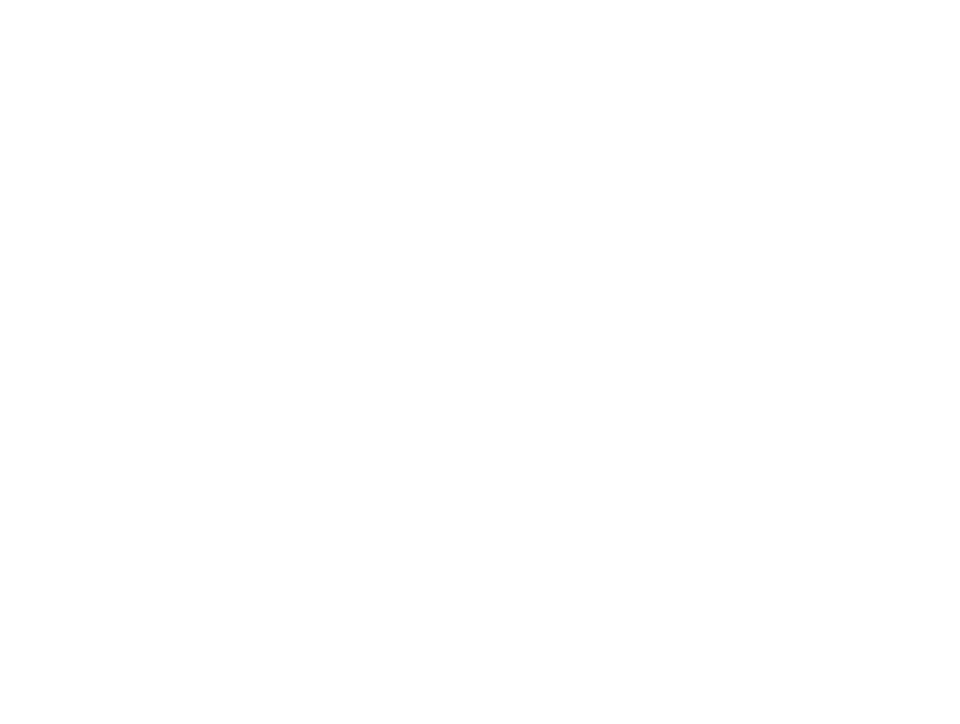
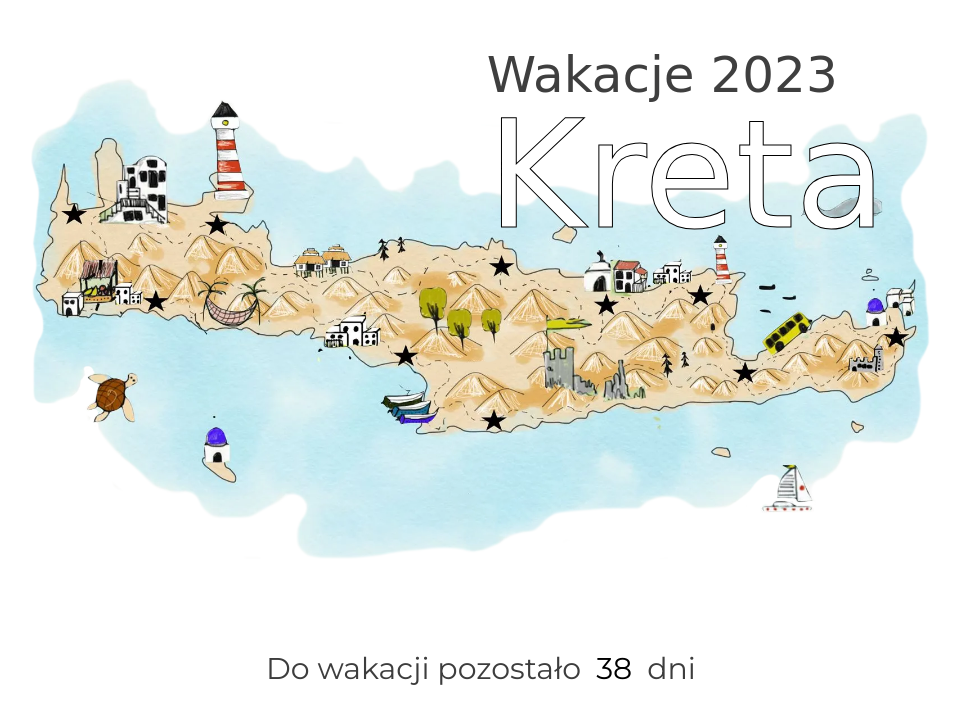
Before and after one commit to Marcinn88/Holiday, a website built with Parcel: page src/index.html in a window 1280 px wide. Shown: the whole page, without its empty margins (159-1119 px from the left). Built offline with nearby package versions, Linux system fonts and the light colour scheme; a web font is replaced by a local one.

Commit message:
holiday fun

```diff
--- a/src/index.html
+++ b/src/index.html
@@ -6,8 +6,23 @@
     <meta name="viewport" content="width=device-width, initial-scale=1.0">
     <title>Holiday 2023</title>
     <link rel="stylesheet" href="style.css">
+    <link rel="preconnect" href="https://fonts.googleapis.com">
+    <link rel="preconnect" href="https://fonts.gstatic.com" crossorigin>
+    <link href="https://fonts.googleapis.com/css2?family=Annie+Use+Your+Telescope&family=Mansalva&family=Montserrat&display=swap" rel="stylesheet">
 </head>
 <body>
-
+    <div class="wrapper">
+    <header class="header">
+        <div class="header__title">
+            <p class="header__title--sub">Wakacje 2023</p>
+            <p class="header__title--main">Kreta</p>
+        </div>
+    </header>
+    <section class="timer__wrapper">
+        <p class="timer__description">Do wakacji pozostało</p>
+        <p class="timer__value">38</p>
+        <p class="timer__description">dni</p>
+    </section>
+</div>
 </body>
 </html>
--- a/src/style.css
+++ b/src/style.css
@@ -0,0 +1,55 @@
+.wrapper{
+    max-width: 80%;
+    margin-left: auto;
+    margin-right: auto;
+}
+.header{
+    position: relative;
+    background-image: url(./images/Crete-Map.png);
+    background-repeat: no-repeat;
+    background-position:center;
+    background-size:contain;
+    max-width: 1250px;
+    height: 600px;
+    margin-top: 20px;
+    margin-left: auto;
+    margin-right: auto;
+    background-color: rgb(255, 255, 255);
+}
+
+.header__title{
+    position: absolute;
+    top: 30px;
+    right: 100px;
+}
+.header__title--sub{
+    font-family: 'Annie Use Your Telescope', cursive;
+    font-size: 50px;
+    line-height: 50px;
+    margin-top: 0;
+    margin-bottom: 0;
+    color: #3f3f3f;
+}
+.header__title--main{
+    font-family: 'Mansalva', cursive;
+    font-size: 150px;
+    line-height: 150px;
+    margin-top: 0;
+    color:rgb(255, 255, 255);
+    -webkit-text-stroke: 1px black;
+}
+.timer__wrapper{
+    display: flex;
+    justify-content: center;
+    margin-left: auto;
+    margin-right: auto;
+    gap: 15px;
+    font-family: 'Montserrat', sans-serif;
+    font-size: 30px;
+}
+.timer__description{
+    color:rgb(61, 61, 61);
+}
+.timer__value{
+    color:black;
+}
```
Also changed, not shown: src/images/Crete-Map.png (added).
